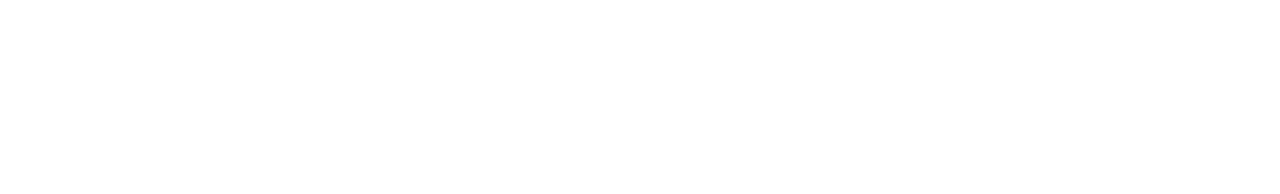
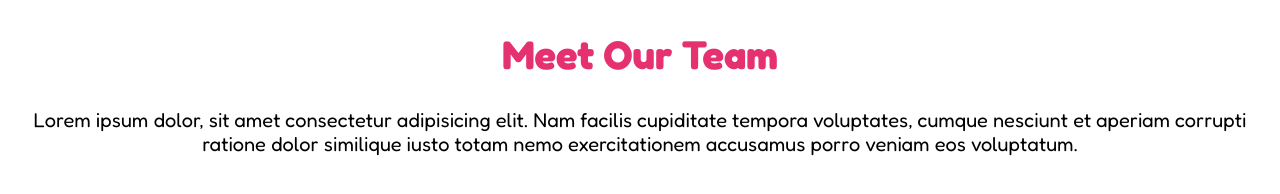
Before and after one commit to matteocicigoi/html-css-float-cards, a plain HTML site: page index.html in a window 1280 px wide. Drawn offline with Linux system fonts and the light colour scheme.

Commit message:
feat: header

```diff
--- a/css/style.css
+++ b/css/style.css
@@ -0,0 +1,25 @@
+/* Reset */
+*{
+    margin: 0;
+    padding: 0;
+    box-sizing: border-box;
+}
+/* Typography */
+body{
+    font-family: 'Fredoka', sans-serif;
+}
+/* Common */
+.container{
+    max-width: 1400px;
+    margin: 0 auto;
+}
+/* Header */
+header{
+    text-align: center;
+    font-size: 20px;
+}
+header h1{
+    font-size: 40px;
+    padding: 30px;
+    color: #E53170;
+}
--- a/index.html
+++ b/index.html
@@ -1,5 +1,6 @@
 <!DOCTYPE html>
 <html lang="en">
+
 <head>
     <meta charset="UTF-8">
     <meta name="viewport" content="width=device-width, initial-scale=1.0">
@@ -11,7 +12,14 @@
     <!-- Fine Google Font: Fredoka-->
     <link rel="stylesheet" href="css/style.css">
 </head>
+
 <body>
+    <header>
+        <div class="container">
+            <h1>Meet Our Team</h1>
+            <p>Lorem ipsum dolor, sit amet consectetur adipisicing elit. Nam facilis cupiditate tempora voluptates, cumque nesciunt et aperiam corrupti ratione dolor similique iusto totam nemo exercitationem accusamus porro veniam eos voluptatum.</p>
+        </div>
+    </header>
+</body>
 
-</body>
 </html>
```
